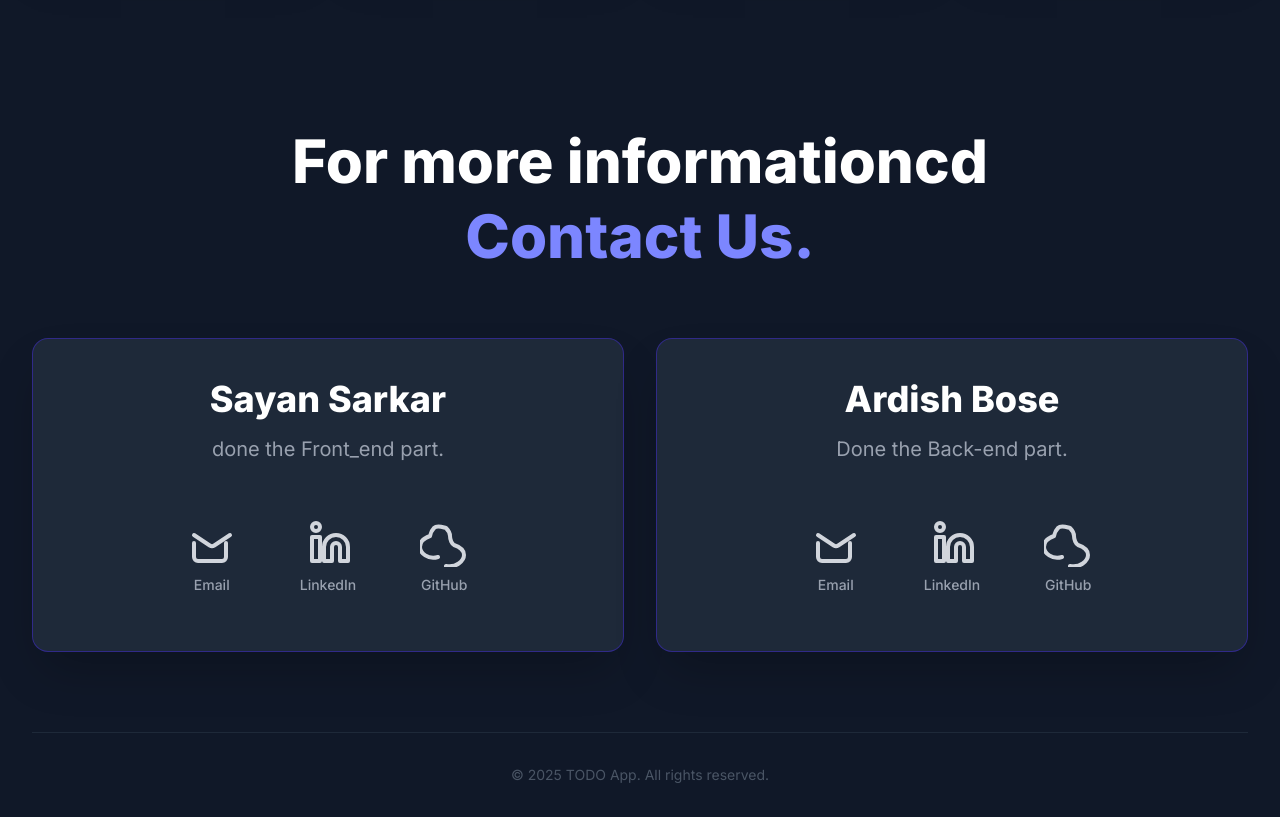
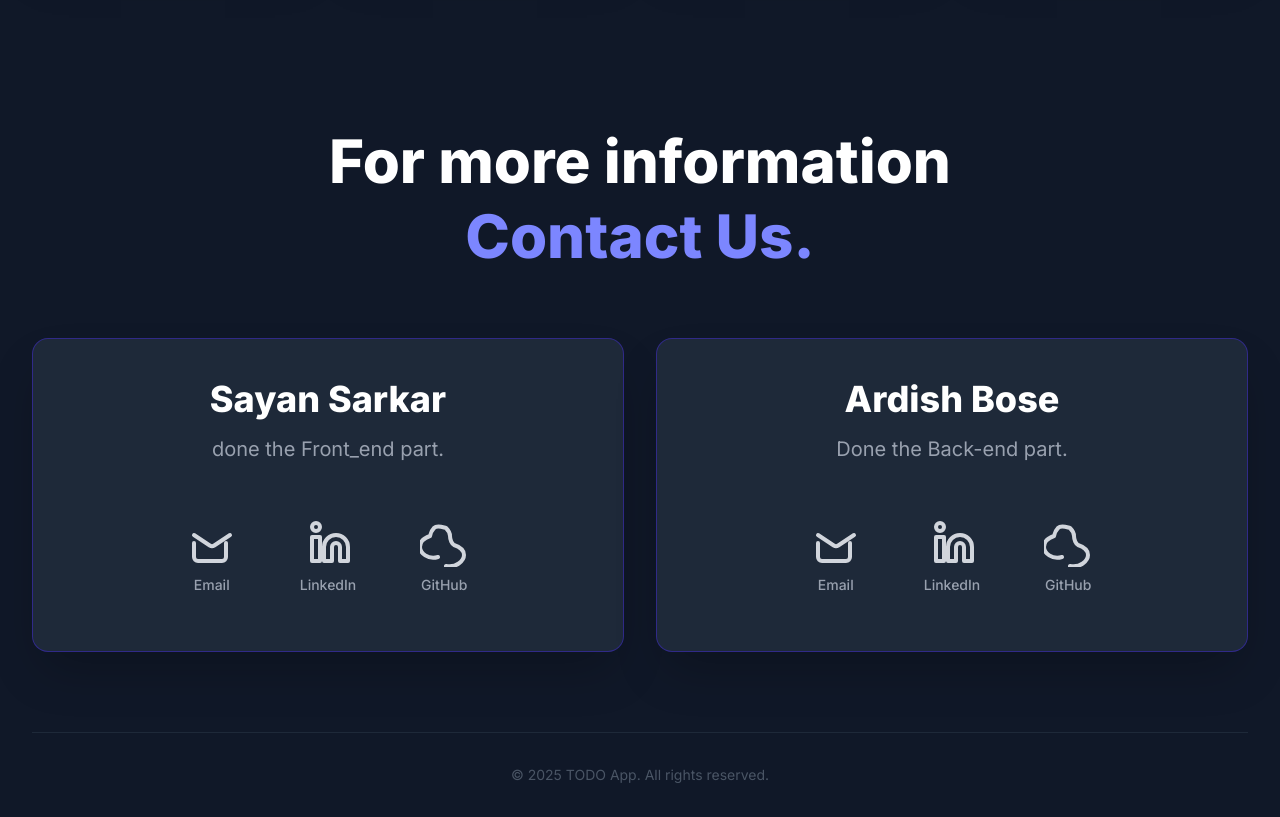
Before and after one commit to Ardish4/todoapp, a React (Vite) app in the folder frontend/: page /Hero in a window 1280 px wide. Shown: the part 1300-2117 px from the top of the page. Built offline with nearby package versions, Linux system fonts and the light colour scheme.

Commit message:
typing mistake changed

```diff
--- a/frontend/src/pages/hero.jsx
+++ b/frontend/src/pages/hero.jsx
@@ -152,7 +152,7 @@ function App() {
         {/* Contact Us Heading */}
         <div className="text-center mb-16">
           <h2 className="text-5xl sm:text-6xl font-extrabold text-white leading-tight mb-4">
-            <span className="block">For more informationcd</span>
+            <span className="block">For more information</span>
             <span className="block text-indigo-400">Contact Us.</span>
           </h2>
         </div>
```
